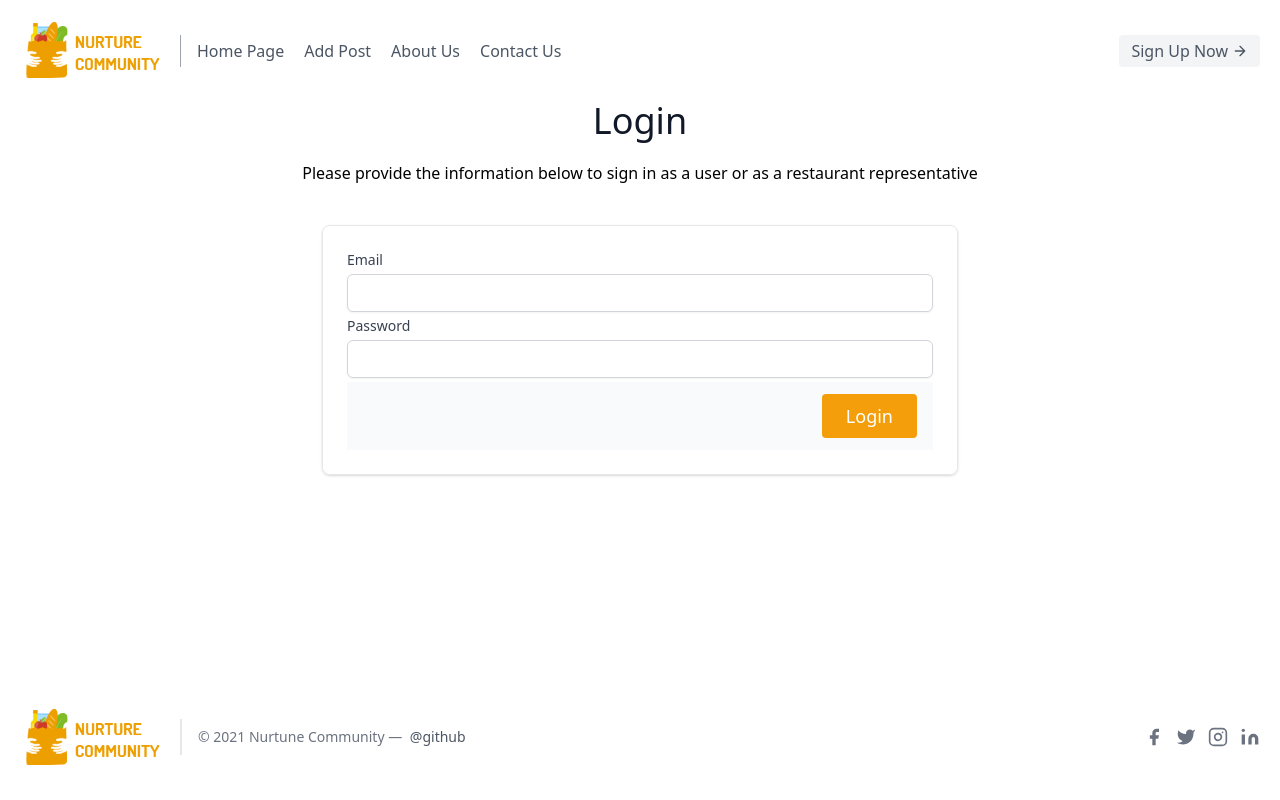
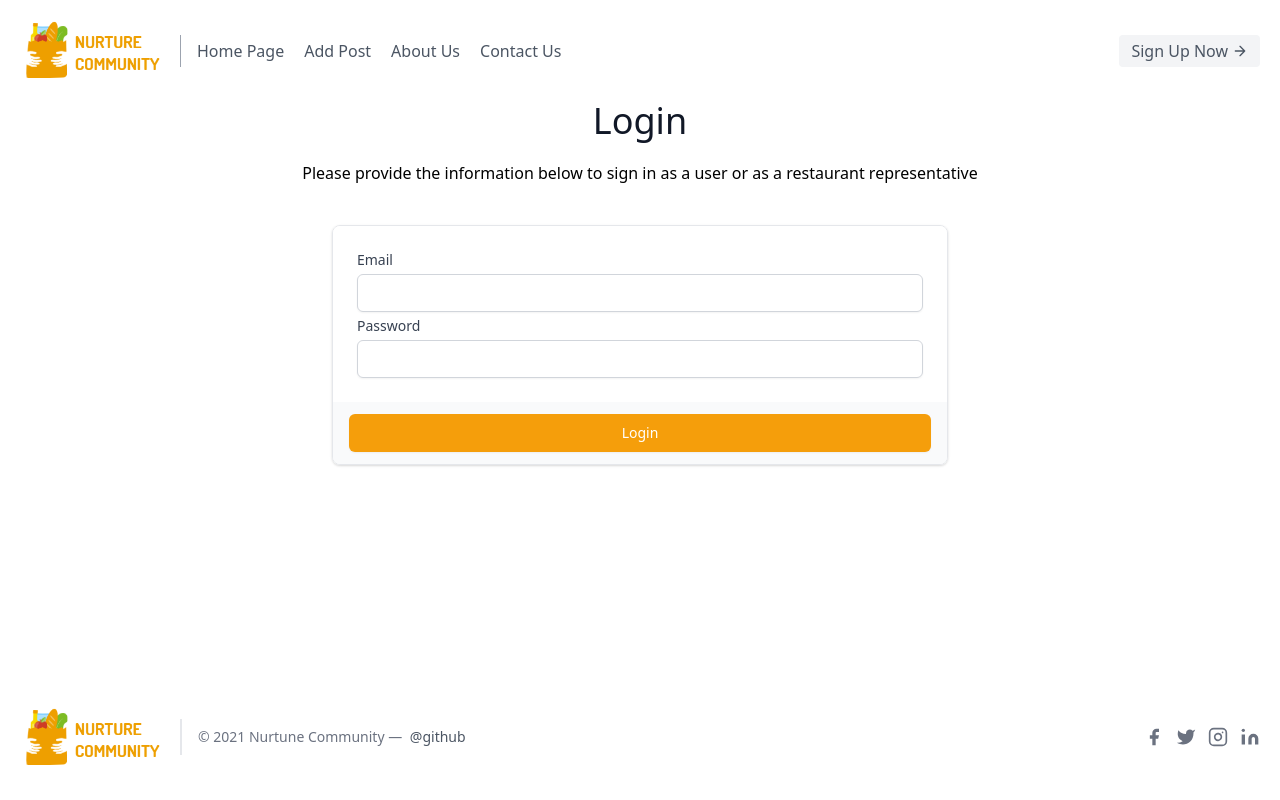
Before and after one commit to Anubha-31/Nurture-Community, a Vue app: page /login in a window 1280 px wide. Built offline with nearby package versions, Linux system fonts and the light colour scheme.

Commit message:
format login page

```diff
--- a/src/views/Login.vue
+++ b/src/views/Login.vue
@@ -2,7 +2,7 @@
   <div class="min-h-screen flex flex-col">
     <Header></Header>
     <div class="flex-grow">
-      <div class="container mx-auto px-1">
+      <div class="container mx-auto px-6">
         <div class="text-center">
           <h1 class="title-font sm:text-4xl text-3xl mb-4 font-medium text-gray-900">Login</h1>
           <p class="mt-5">Please provide the information below to sign in as a user or as a restaurant representative </p>
@@ -16,16 +16,16 @@
                     <label for="Email" class="block text-sm font-medium text-gray-700">Email</label>
                     <input type="Email" name="Email" id="Email" autocomplete="Email" class="mt-1 p-2 focus:ring-indigo-500 focus:border-indigo-500 block w-full shadow-sm sm:text-sm border border-gray-300 rounded-md">
                   </div>
-                  <div class="col-span-6 sm:col-span-1 ">
+                  <div class="col-span-6 sm:col-span-1">
                     <label for="Password" class="block text-sm font-medium text-gray-700">Password</label>
                     <input type="Password" name="Password" id="Password" autocomplete="Password" class="mt-1 p-2 focus:ring-indigo-500 focus:border-indigo-500 block w-full shadow-sm sm:text-sm border border-gray-300 rounded-md">
                   </div>
-                  <div class="px-4 py-3 bg-gray-50 text-right sm:col-span-1">
-                    <button class="inline-flex text-white bg-yellow-500 border-0 py-2 px-6 focus:outline-none hover:bg-yellow-600 rounded text-lg">
-                      Login
-                    </button>
-                  </div>
                 </div>
+              </div>
+              <div class="px-4 py-3 bg-gray-50 text-right sm:col-span-1">
+                <button type="submit" class="inline-flex w-full justify-center py-2 px-4 border border-transparent shadow-sm text-sm font-medium rounded-md text-white bg-yellow-500 hover:bg-yellow-600 focus:outline-none focus:ring-2 focus:ring-offset-2 focus:ring-indigo-500">
+                  Login
+                </button>
               </div>
             </div>
           </form>
```
